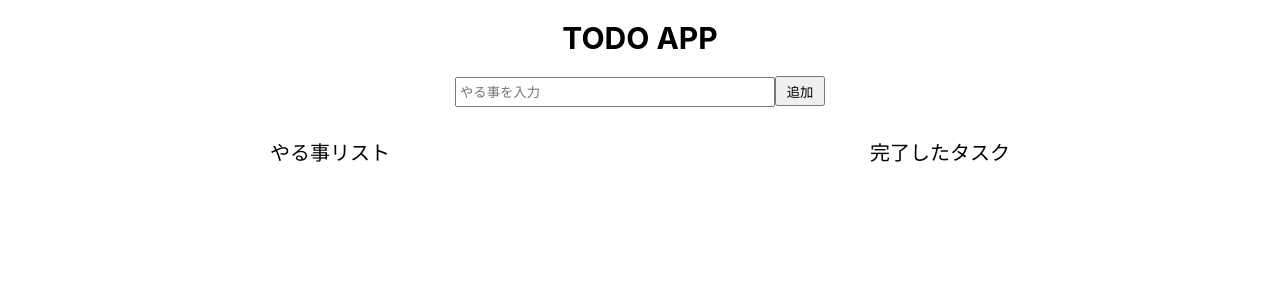
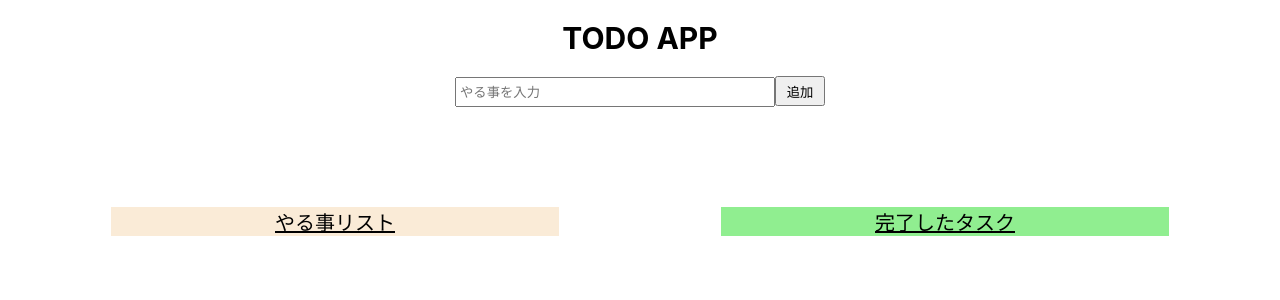
Before and after one commit to KazuhiroTakahashi96/Todo-App-React, a React (Create React App) app: page / in a window 1280 px wide. Shown: the top 300 px of the page. Built offline with nearby package versions, Linux system fonts and the light colour scheme.

Commit message:
css改善

```diff
--- a/src/App.css
+++ b/src/App.css
@@ -31,16 +31,32 @@ input {
 .todo-item {
   margin: 30px;
   display: flex;
-  /* align-items: center; */
   justify-content: center;
   font-size: 20px;
 }
 
 ul {
+  margin-top: 70px;
+  width: 35vw;
+  list-style: none;
+}
+ul > p {
+  text-decoration: underline;
+}
+
+.undone-todo {
+  background-color: antiquewhite;
+}
+.done-todo {
+  background-color: lightgreen;
+}
+.done-todo > li {
+  text-decoration: line-through;
 }
 
 li {
   margin: 5px;
+  /* text-align: left; */
 }
 
 .done-btn,
@@ -48,4 +64,5 @@ li {
 .delete-btn {
   width: 45px;
   margin-left: 5px;
+  cursor: pointer;
 }
--- a/src/App.js
+++ b/src/App.js
@@ -13,6 +13,8 @@ function App() {
     setTodo("");
   };
 
+  // 配列操作
+  // https://www.google.com/search?q=js+%E9%85%8D%E5%88%97%E6%93%8D%E4%BD%9C&oq=js+%E9%85%8D%E5%88%97%E6%93%8D%E4%BD%9C&aqs=chrome..69i57.7225j0j7&sourceid=chrome&ie=UTF-8
   return (
     <div className="App">
       <h3>TODO APP</h3>
@@ -55,19 +57,19 @@ function App() {
               <button
                 className="undone-btn"
                 onClick={() => {
-                  // setDoneList([undone])
+                  setUndoneList([]);
                 }}
               >
                 戻す
               </button>
-              <button
+              {/* <button
                 className="delete-btn"
                 onClick={() => {
                   // setDoneList([undone])
                 }}
               >
                 削除
-              </button>
+              </button> */}
             </li>
           ))}
         </ul>
```
